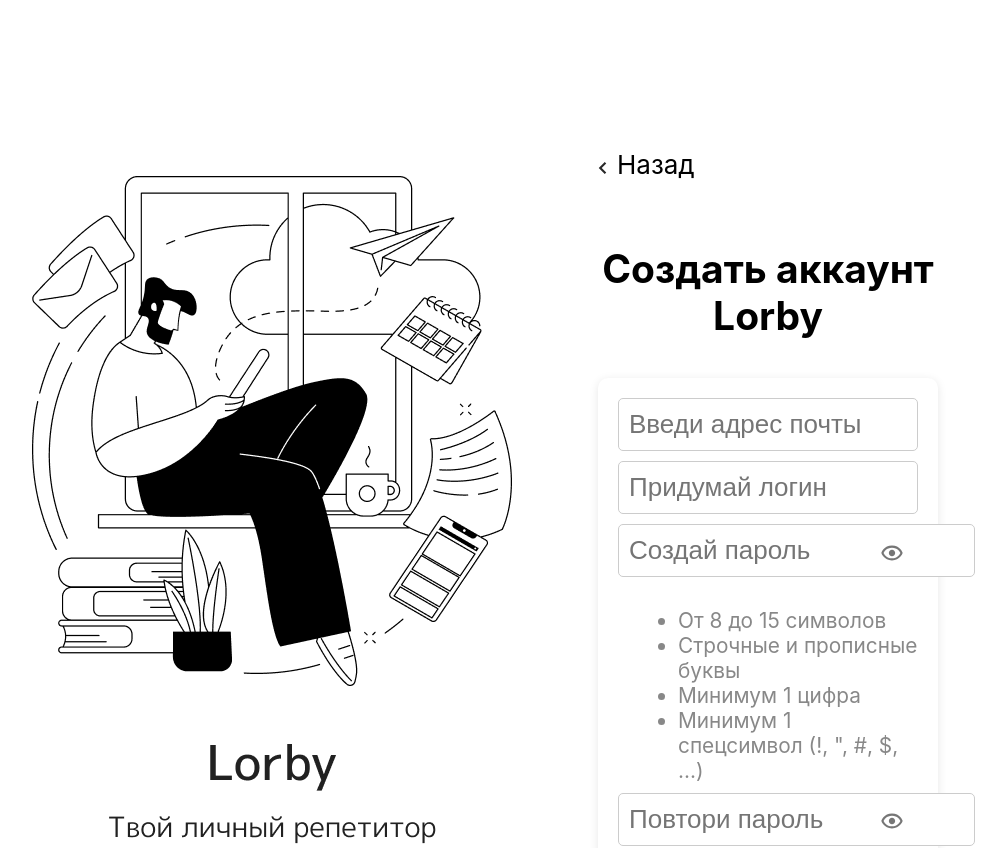
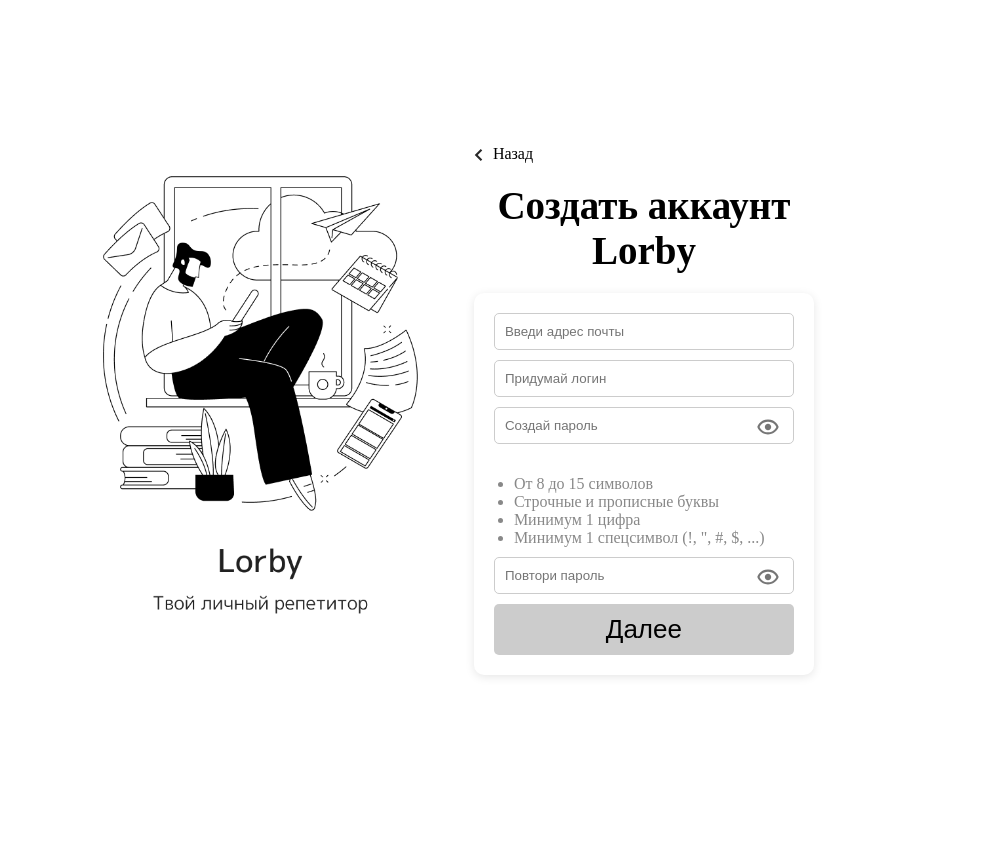
Before and after one commit to yernar-tursyn/neobis-front-auth, a React (Create React App) app: page / in a window 1280 px wide. Shown: the top 848 px of the page, without its empty margins (232-1238 px from the left). After the commit the page ends 800 px from the top, so only its background shows below. Built offline with nearby package versions, Linux system fonts and the light colour scheme.

Commit message:
feat: add css changes

```diff
--- a/src/App.css
+++ b/src/App.css
@@ -1,13 +1,18 @@
 .App {
   text-align: center;
+  height: 100%;
+  display: flex;
+  flex-direction: column;
+  align-items: center;
 }
 
 .App-logo {
-  height: 40vmin;
+  /* height: 40vmin; */
   pointer-events: none;
 }
 
 p {
+  margin: 0;
   color: black;
 }
 
@@ -18,6 +23,7 @@
 }
 
 .App-header {
+  max-width: 1440px;
   display: flex;
   align-items: center;
   justify-content: center;
@@ -39,8 +45,8 @@
 }
 
 .lorby-background img {
-  width: 100%;
-  height: auto;
+  width: auto;
+  height: 671px;
 }
 
 .back-btn {
@@ -54,6 +60,7 @@
 .back-btn p {
   margin-left: 10px;
   color: black;
+  font-size: 16px;
 }
 
 .auth-create {
@@ -83,7 +90,6 @@
   margin-bottom: 10px;
   border: 1px solid #ccc;
   border-radius: 5px;
-  font-size: 1em;
 }
 
 .password-input {
@@ -107,10 +113,12 @@
   color: #888;
   margin-bottom: 10px;
   text-align: left;
+  padding-left: 0;
 }
 
 .password-requirements li {
   margin-left: 20px;
+  font-size: 16px;
 }
 
 button {
@@ -121,3 +129,9 @@
   cursor: pointer;
   font-size: 1em;
 }
+
+.svg-container {
+  display: flex;
+  justify-content: center;
+  align-items: center;
+}
--- a/src/App.js
+++ b/src/App.js
@@ -1,5 +1,5 @@
 import './App.css';
-import { ArrowLeft } from './assets/icons/ArrowLeft';
+import { ArrowLeft } from './assets/icons/ArrowLeft.tsx';
 import { EyeIcon } from './assets/icons/EyeIcon.tsx';
 import lorbyImage from './assets/images/lorby-background.png';
 
--- a/src/assets/icons/ArrowLeft.jsx
+++ /dev/null
@@ -1,11 +0,0 @@
-import React from 'react'
-
-export const ArrowLeft = () => {
-  return (
-    <div>
-        <svg width="9" height="13" viewBox="0 0 9 13" fill="none" xmlns="http://www.w3.org/2000/svg">
-            <path d="M6.76074 0.984863L0.75 6.9956L6.76074 13.0063L8.25 11.5171L3.72851 6.9956L8.25 2.47412L6.76074 0.984863Z" fill="#292929"/>
-        </svg>
-    </div>
-  )
-}
--- /dev/null
+++ b/src/assets/icons/ArrowLeft.tsx
@@ -0,0 +1,11 @@
+import React from 'react'
+
+export const ArrowLeft = () => {
+  return (
+    <div className="svg-container">
+      <svg width="9" height="13" viewBox="0 0 9 13" fill="none" xmlns="http://www.w3.org/2000/svg">
+        <path d="M6.76074 0.984863L0.75 6.9956L6.76074 13.0063L8.25 11.5171L3.72851 6.9956L8.25 2.47412L6.76074 0.984863Z" fill="#292929"/>
+      </svg>
+    </div>
+  )
+}
--- a/src/index.css
+++ b/src/index.css
@@ -1,10 +1,11 @@
-body {
+body, html {
   margin: 0;
-  font-family: -apple-system, BlinkMacSystemFont, 'Segoe UI', 'Roboto', 'Oxygen',
-    'Ubuntu', 'Cantarell', 'Fira Sans', 'Droid Sans', 'Helvetica Neue',
-    sans-serif;
-  -webkit-font-smoothing: antialiased;
-  -moz-osx-font-smoothing: grayscale;
+  padding: 0;
+  height: 100%;
+  overflow: hidden;
+  display: flex;
+  flex-direction: column;
+  justify-content: center;
 }
 
 code {
```
